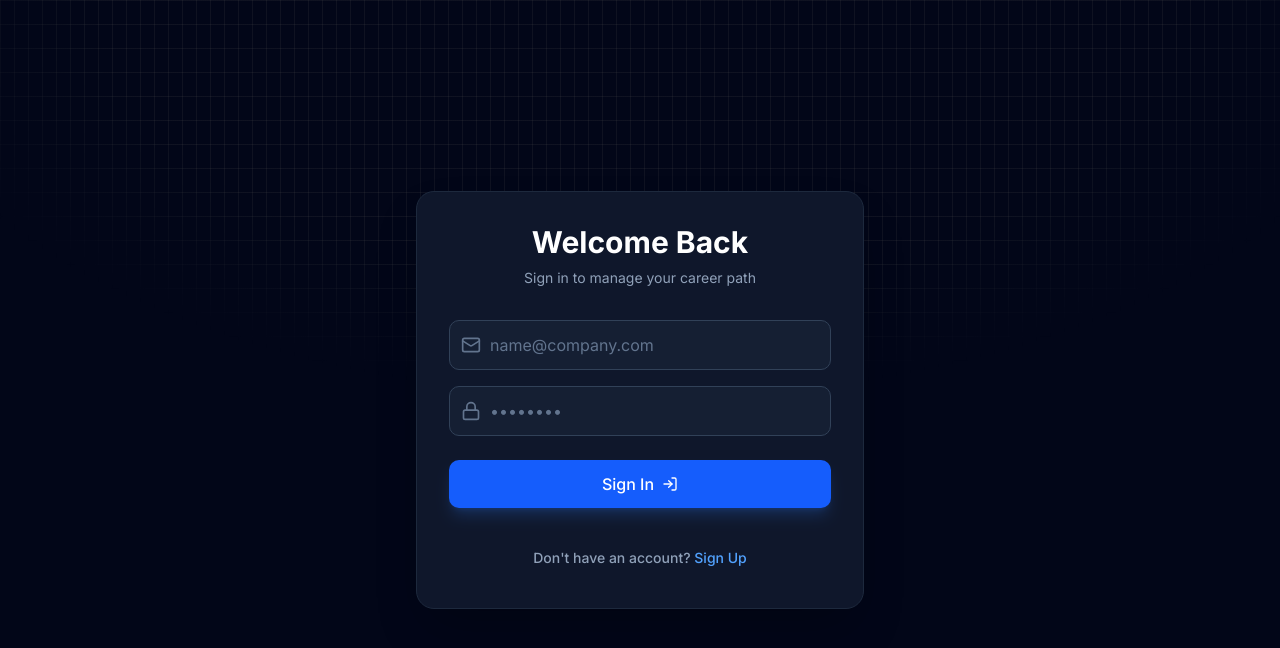
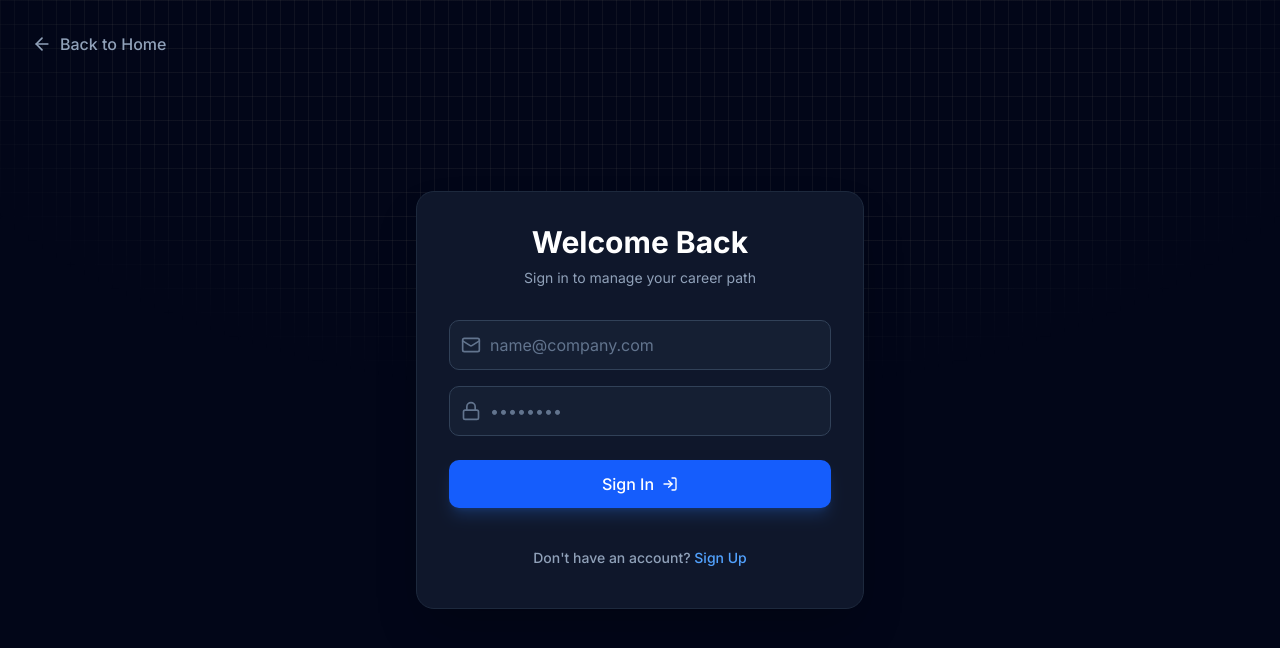
Before and after one commit to Vanilla1002/Job-Match-AI-Assistant, a Next.js app: page /login in a window 1280 px wide. Shown: the top 648 px of the page. Built offline with nearby package versions, Linux system fonts and the light colour scheme; no server answers.

Commit message:
feat: Add back to home link in login page for improved navigation

```diff
--- a/src/app/login/page.tsx
+++ b/src/app/login/page.tsx
@@ -3,7 +3,8 @@
 import { useState, useEffect, Suspense } from 'react'
 import { supabase } from '@/lib/supabase'
 import { useRouter, useSearchParams } from 'next/navigation'
-import { Mail, Lock, Loader2, ArrowRight, UserPlus, LogIn } from 'lucide-react'
+import Link from 'next/link' // הוספנו את Link
+import { Mail, Lock, Loader2, ArrowRight, UserPlus, LogIn, ArrowLeft } from 'lucide-react' // הוספנו את ArrowLeft
 
 function LoginForm() {
   const [email, setEmail] = useState('')
@@ -59,8 +60,20 @@ function LoginForm() {
   }
 
   return (
-    <div className="min-h-screen w-full bg-slate-950 flex items-center justify-center p-4">
+    <div className="min-h-screen w-full bg-slate-950 flex items-center justify-center p-4 relative">
+
+      {/* --- כפתור חזרה לדף הבית --- */}
+      <Link
+        href="/"
+        className="absolute top-6 left-6 md:top-8 md:left-8 flex items-center gap-2 text-slate-400 hover:text-white transition-colors z-20 group"
+      >
+        <ArrowLeft size={20} className="group-hover:-translate-x-1 transition-transform" />
+        <span className="font-medium text-sm md:text-base">Back to Home</span>
+      </Link>
+      {/* --------------------------- */}
+
       <div className="absolute inset-0 bg-[linear-gradient(to_right,#4f4f4f2e_1px,transparent_1px),linear-gradient(to_bottom,#4f4f4f2e_1px,transparent_1px)] bg-[size:14px_24px] [mask-image:radial-gradient(ellipse_60%_50%_at_50%_0%,#000_70%,transparent_100%)] pointer-events-none" />
+
       <div className="w-full max-w-sm md:max-w-md 2xl:max-w-xl relative z-10">
         <div className="bg-slate-900 border border-slate-800 rounded-2xl shadow-2xl p-6 md:p-8 2xl:p-12 space-y-6 md:space-y-8 transition-all duration-300">
 
```
